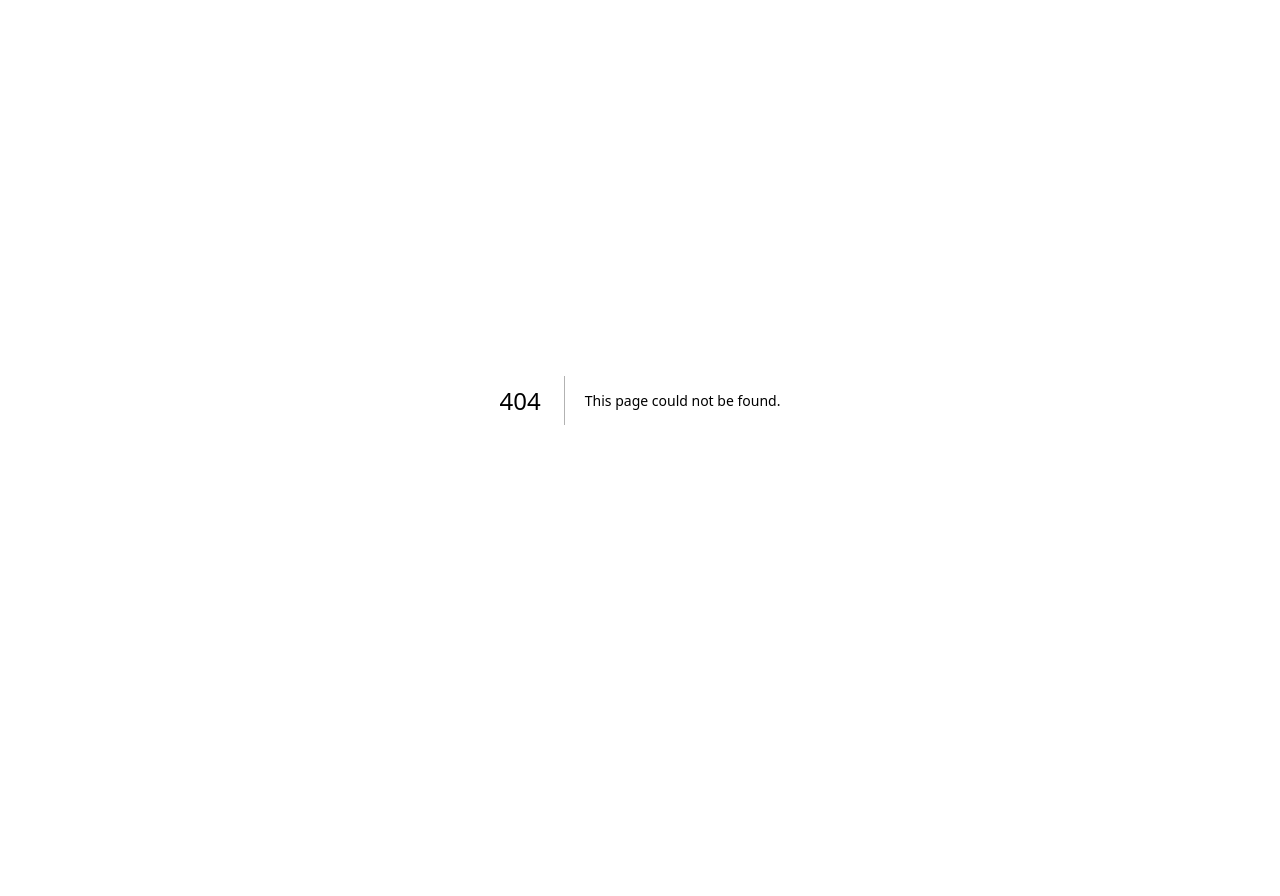
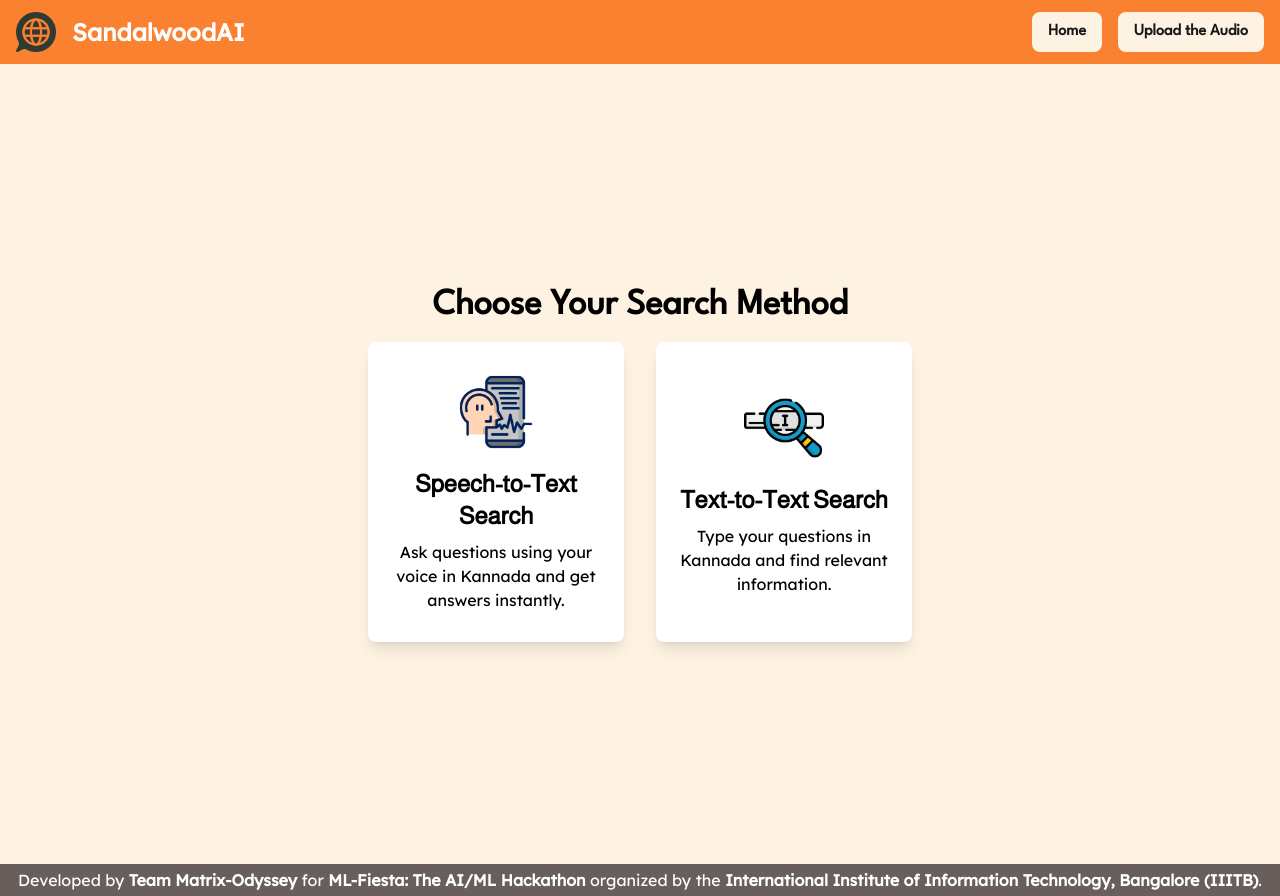
Before and after one commit to fromjyce/SandalwoodASR-Pipeline, a Next.js app in the folder frontend/: page /searchchoice in a window 1280 px wide. Before the commit this address had no page. Before the commit the page ends 800 px from the top, so only its background shows below. Built offline with nearby package versions, Linux system fonts and the light colour scheme.

Commit message:
added sc content

```diff
--- /dev/null
+++ b/frontend/pages/searchchoice.js
@@ -0,0 +1,50 @@
+import React from 'react';
+import Link from 'next/link';
+import Head from "next/head";
+import Footer from './components/footer';
+import Header from './components/header';
+
+const SearchChoice = () => {
+  return (
+    <>
+      <Head>
+        <title>SandalwoodAI - Make your Choice</title>
+        <meta name="description" content="An AI-powered platform for processing and understanding Kannada audio resources on sandalwood cultivation, enabling users to query and explore indigenous knowledge through speech recognition." />
+      </Head>
+      <Header />
+      <div className="min-h-screen bg-[#FEF3E2] flex flex-col items-center justify-center">
+        <h1 className="text-4xl font-bold sc-title mb-4 league_spartan">Choose Your Search Method</h1>
+        <div className="flex flex-col md:flex-row items-center justify-center gap-8">
+          {/* Speech-to-Text Search Card */}
+          <Link href="/speech-search" className="group w-full md:w-64 bg-white p-6 rounded-lg shadow-lg hover:shadow-xl transition-shadow duration-300 hover:scale-105 transform min-h-[300px] flex flex-col justify-center">
+            <div className="text-center flex flex-col items-center">
+              <img
+                src="/speech-to-text.png"
+                alt="Speech-to-Text Icon"
+                className="w-20 h-20 mx-auto mb-4"
+              />
+              <h2 className="text-2xl font-semibold sc-card-title mb-2 almarai">Speech-to-Text Search</h2>
+              <p className="sc-card-desc lexend_deca text-center">Ask questions using your voice in Kannada and get answers instantly.</p>
+            </div>
+          </Link>
+
+          {/* Text-to-Text Search Card */}
+          <Link href="/text-search" className="group w-full md:w-64 bg-white p-6 rounded-lg shadow-lg hover:shadow-xl transition-shadow duration-300 hover:scale-105 transform min-h-[300px] flex flex-col justify-center">
+            <div className="text-center flex flex-col items-center">
+              <img
+                src="/text-to-text.png"
+                alt="Text-to-Text Icon"
+                className="w-20 h-20 mx-auto mb-4"
+              />
+              <h2 className="text-2xl font-semibold sc-card-title mb-2 almarai">Text-to-Text Search</h2>
+              <p className="sc-card-desc lexend_deca text-center">Type your questions in Kannada and find relevant information.</p>
+            </div>
+          </Link>
+        </div>
+      </div>
+      <Footer />
+    </>
+  );
+};
+
+export default SearchChoice;
```
